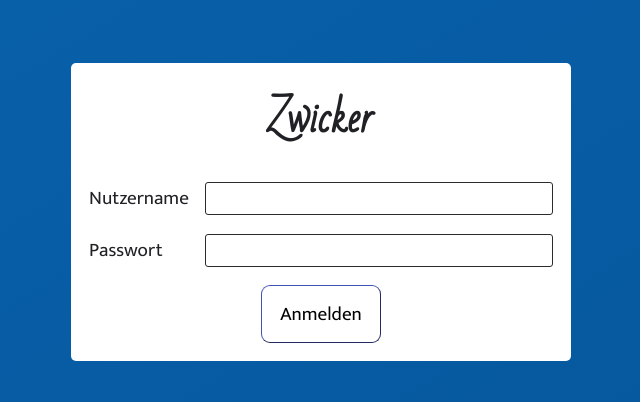
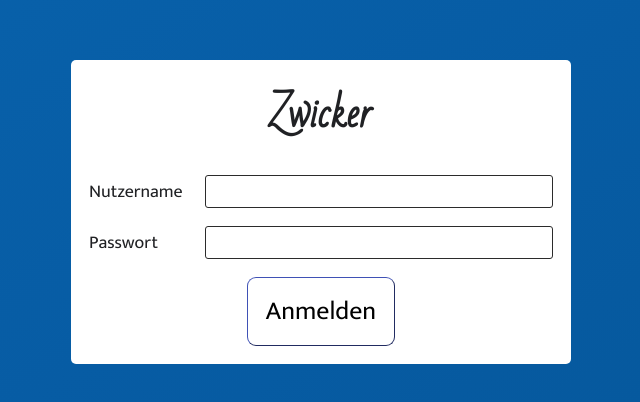
Before and after one commit to linuspahl/zwicker, a React (Create React App) app in the folder frontend/: page / in a window 1280 px wide. Shown: the part 188-590 px from the top of the page, without its empty margins (319-959 px from the left). Built offline with nearby package versions, Linux system fonts and the light colour scheme.

Commit message:
Add CSS variables for font-sizes.

```diff
--- a/frontend/src/components/App.tsx
+++ b/frontend/src/components/App.tsx
@@ -23,19 +23,24 @@ const GlobalStyle = createGlobalStyle`
     box-sizing: border-box;
   }
   :root {
+    font-size: 18px;
+
     --root-spacing: 3px;
     --tiny-spacing: calc(var(--root-spacing) * 2);
     --small-spacing: calc(var(--root-spacing) * 4);
     --spacing: calc(var(--root-spacing) * 6);
     --large-spacing: calc(var(--root-spacing) * 8);
     --extra-large-spacing: calc(var(--root-spacing) * 12);
+
+    --large-font-size: 1.44rem;
+    --extra-large-font-size: 2.074rem;
   }
 
   body {
     color: #202124;
     height: 100vh;
     margin: 0;
-    font-size: 1.2rem;
+    font-size: var(--root-font-size);
   }
 
   body, button {
--- a/frontend/src/components/MatchLobby/Participants.tsx
+++ b/frontend/src/components/MatchLobby/Participants.tsx
@@ -21,7 +21,7 @@ const Name = styled.div``;
 const Actions = styled.div``;
 
 const Number = styled.div`
-  font-size: 24px;
+  font-size: var(--large-font-size);
   margin-right: 5px;
   height: 30px;
   width: 30px;
--- a/frontend/src/components/StartPage.tsx
+++ b/frontend/src/components/StartPage.tsx
@@ -25,7 +25,7 @@ const CreateNew = () => {
 
   return (
     <ButtonGroup>
-      <Button onClick={() => navigate('matches/create')}>
+      <Button onClick={() => navigate('matches/create')} size="small">
         ...oder neues Spiel erstellen
       </Button>
     </ButtonGroup>
--- a/frontend/src/components/common/Button.tsx
+++ b/frontend/src/components/common/Button.tsx
@@ -4,11 +4,11 @@ import styled, { css } from 'styled-components';
 type Size = 'small' | 'default';
 
 const StyledButton = styled.button<{ $size: Size | undefined }>(({ $size }) => `
-  font-size: inherit;
   background-color: white;
   border-radius: 9px;
   padding: var(--small-spacing) var(--spacing);
   border-width: 1px;
+  font-size: var(--large-font-size);
   border-color: #3f51b5;
 
   :hover {
@@ -20,6 +20,7 @@ const StyledButton = styled.button<{ $size: Size | undefined }>(({ $size }) => `
   }
 
   ${$size === 'small' ? css`
+    font-size: var(--root-font-size);
     padding: var(--tiny-spacing) var(--small-spacing);
     border-radius: 6px;
   ` : ''}
--- a/frontend/src/components/common/FormikFormGroup.tsx
+++ b/frontend/src/components/common/FormikFormGroup.tsx
@@ -7,7 +7,6 @@ import Label from './Label';
 const Help = styled.div`
   color: grey;
   line-height: 1rem;
-  font-size: 1rem;
   margin-top: var(--tiny-spacing);
 `;
 
--- a/frontend/src/components/common/H1.tsx
+++ b/frontend/src/components/common/H1.tsx
@@ -3,6 +3,7 @@ import styled from 'styled-components';
 const H1 = styled.h1`
   text-align: center;
   font-family: 'BadScript';
+  font-size: var(--extra-large-font-size);
   margin: 0 0 var(--large-spacing) 0;
 `;
 
--- a/frontend/src/components/common/H2.tsx
+++ b/frontend/src/components/common/H2.tsx
@@ -2,6 +2,7 @@ import styled from 'styled-components';
 
 const H2 = styled.h2`
   font-family: 'Taviraj';
+  font-size: var(--large-font-size);
   margin: 0 0 var(--tiny-spacing) 0;
 `;
 
--- a/frontend/src/components/common/Input.tsx
+++ b/frontend/src/components/common/Input.tsx
@@ -4,7 +4,6 @@ const Input = styled.input`
   width: 100%;
   min-height: 33px;
   padding: 0 var(--tiny-spacing);
-  font-size: 16px;
   font-family: inherit;
   border: 1px solid #2b2b2b;
   border-radius: 3px;
```
